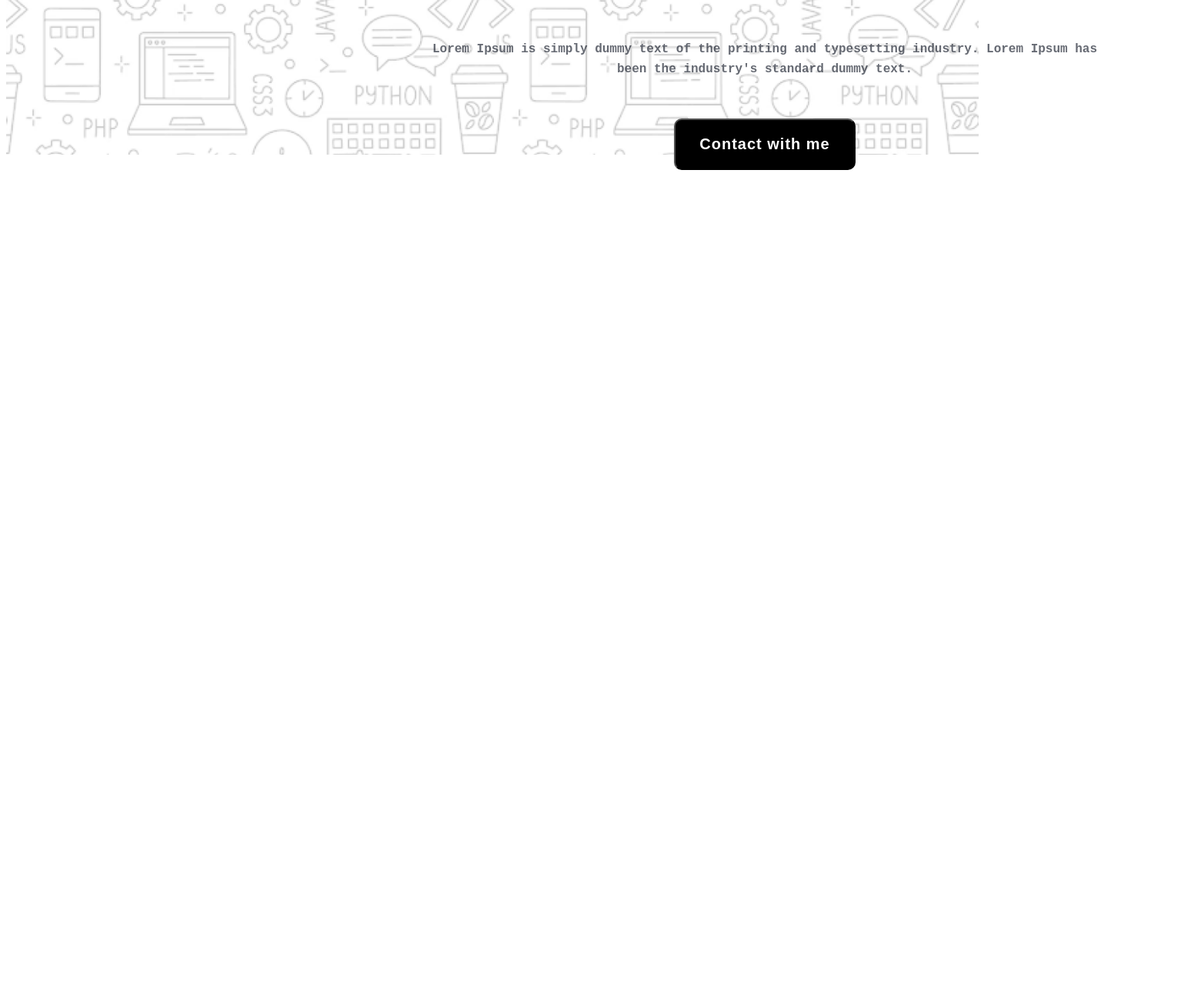
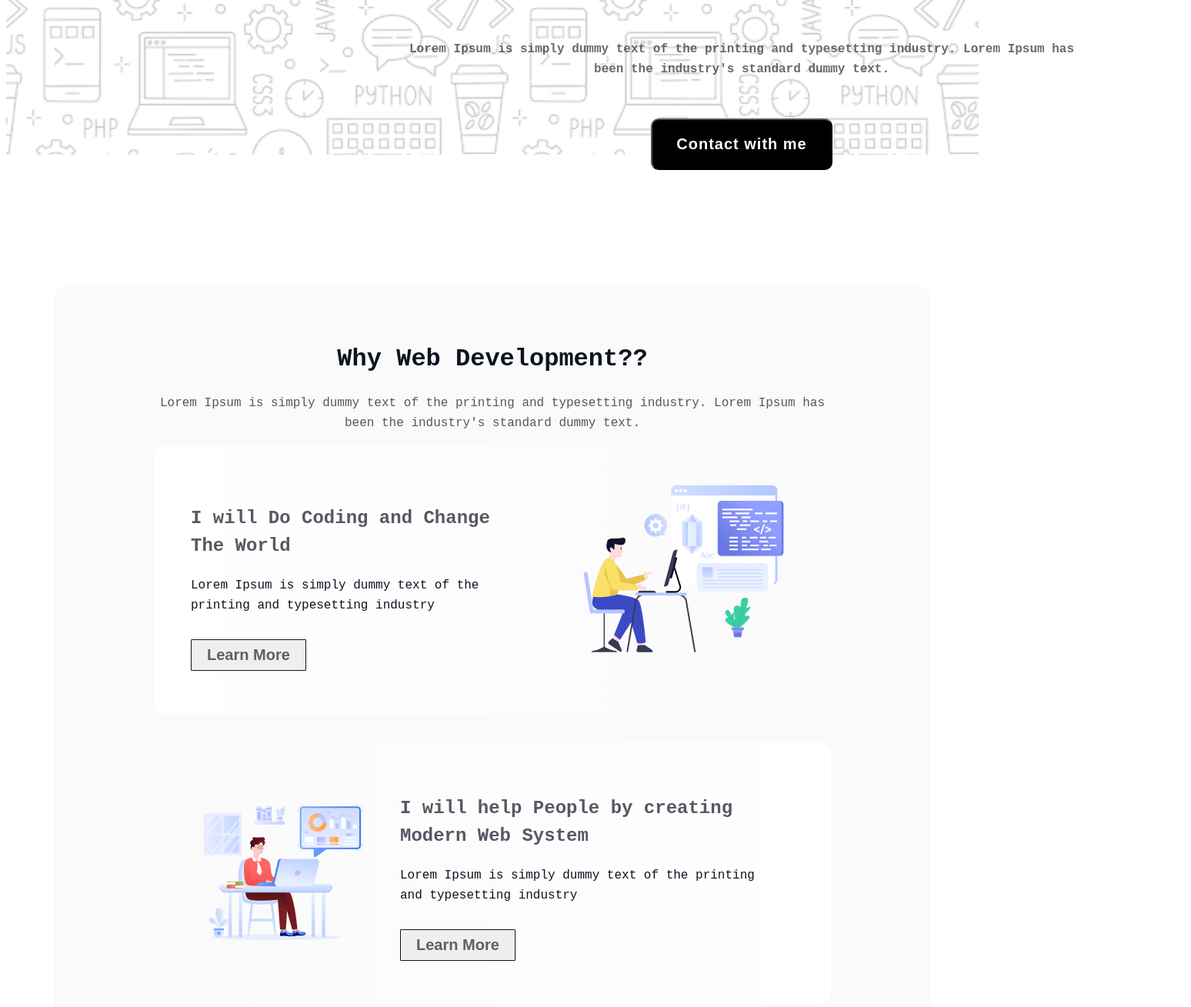
Before and after one commit to asifrahmanasif/assignment-partice, a plain HTML site: page index.html in a window 1280 px wide. Shown: the part 511-1820 px from the top of the page at 77% size, 1548 px wide, since content can reach past the window. Before the commit the page ends 810 px from the top, so only its background shows below. Drawn offline with Linux system fonts and the light colour scheme; a web font is replaced by a local one.

Commit message:
added some skill

```diff
--- a/index.html
+++ b/index.html
@@ -25,9 +25,66 @@
         </div>
     </header>
     <main>
-       <section>
-            <!-- <h1>Why Web Development??</h1> -->
-            <!-- <h5>Lorem Ipsum is simply dummy text of the printing and typesetting industry. Lorem Ipsum has been the industry's standard dummy text.</h5> -->
+       <section class="section">
+          <div class="skill-head">
+                <h1 class="skill-heading">Why Web Development??</h1>
+                <p class="skill-description">Lorem Ipsum is simply dummy text of the printing and typesetting industry. Lorem Ipsum has been the industry's standard dummy text.</p>
+                <div class="my-skill">
+                    <div class="skill-details">
+                        <h1 class="my-skill-heading">
+                            I will Do Coding and Change The World
+                        </h1>
+                        <p class="my-skill-detail">
+                            Lorem Ipsum is simply dummy text of the printing and typesetting industry
+                        </p>
+                        <div class="set-btn">
+                            <button class="my-skill-btn">Learn More</button>
+                        </div>
+                    </div>
+                    <div>
+                        <img src="assets/Layer_1.png" alt="">
+                    </div>
+
+                </div>
+                <br>
+                <br>
+                <div class="my-skills">
+                    <div class="skill-pic-2">
+                        <img src="assets/Group 3.png" alt="">
+                    </div>
+                    <div class="skill-detailss">
+                        <h1 class="my-skill-heading">
+                            I will help People by creating Modern Web System
+                        </h1>
+                        <p class="my-skill-detail">
+                            Lorem Ipsum is simply dummy text of the printing and typesetting industry
+                        </p>
+                        <div class="set-btn">
+                            <button class="my-skill-btn">Learn More</button>
+                        </div>
+                    </div>
+
+                </div>
+                <br>
+                <br>
+                <div class="my-skill">
+                    <div class="skill-details">
+                        <h1 class="my-skill-heading">
+                            I will Do Coding and Change The World
+                        </h1>
+                        <p class="my-skill-detail">
+                            Lorem Ipsum is simply dummy text of the printing and typesetting industry
+                        </p>
+                        <div class="set-btn">
+                            <button class="my-skill-btn">Learn More</button>
+                        </div>
+                    </div>
+                    <div>
+                        <img src="assets/Group 4.png" alt="">
+                    </div>
+
+                </div>
+          </div>
        </section>
     </main>
     <footer>
--- a/style/style.css
+++ b/style/style.css
@@ -24,7 +24,7 @@ body{
     position: absolute;
     width: 1108px;
     height: 582px;
-    left: 440px;
+    left: 410px;
     right: 21px;
     top: 100px;
     bottom: 4506px;
@@ -61,3 +61,97 @@ body{
     background-color:black;
 }
 /* header end */
+
+/* main content */
+/* main content */
+
+.section{
+    border-radius: 16px;
+    background: rgba(13, 19, 33, 0.02);
+    width: 1140px;
+    height: 1395px;
+    background-position: center center;
+    margin: 80px auto;
+}
+.skill-head{
+    padding: 50px 130px;
+}
+.skill-heading{
+    color: rgb(13, 19, 33);
+    font-size: 32px;
+    font-weight: 800;
+    line-height: 37px;
+    letter-spacing: 0%;
+    text-align: center;
+
+}
+.skill-description{
+    color: rgba(13, 19, 33, 0.70);
+    font-size: 16px;
+    font-weight: 400;
+    line-height: 26px;
+    letter-spacing: 0%;
+    text-align: center;
+
+}
+.my-skill{
+    border-radius: 16px;
+    background:linear-gradient(90.00deg, rgb(255, 255, 255), rgba(255, 255, 255, 0) 100%);
+    display: flex;
+    justify-content: space-between;
+    padding: 48px;
+
+}
+.skill-details{
+    padding: 9px 98px 9px 0px;
+
+}
+.my-skill-heading{
+    color: rgba(13, 19, 33, 0.7);
+    font-size: 24px;
+    font-weight: 700;
+    line-height: 36px;
+    letter-spacing: 0%;
+    text-align: left;
+
+}
+.my-skill-detail{
+    color: rgb(13, 19, 33);
+    font-size: 16px;
+    font-weight: 400;
+    line-height: 26px;
+    letter-spacing: 0%;
+    text-align: left;
+
+}
+.set-btn{
+    padding-top: 15px;
+}
+.my-skill-btn{
+    color: rgb(94, 95, 95);
+    font-size: 20px;
+    font-weight: 600;
+    line-height: 23px;
+    letter-spacing: 0%;
+    text-align: center;
+    padding: 08px 20px;
+    background-color: ;
+    border: 1px solid rgb(13, 19, 33);
+    border-radius: 1px;
+
+}
+.my-skills{
+    border-radius: 16px;
+    background:linear-gradient(270.00deg, rgb(255, 255, 255),rgba(255, 255, 255, 0) 100%);
+    display: flex;
+    justify-content: space-between;
+    padding: 48px;
+}
+.skill-pic-2{
+    /* padding: 8px auto; */
+
+}
+.skill-detailss{
+    padding: 0px 40px 9px 32px;
+
+}
```
Also changed, not shown: practice.html (added, +16 -0 lines).
